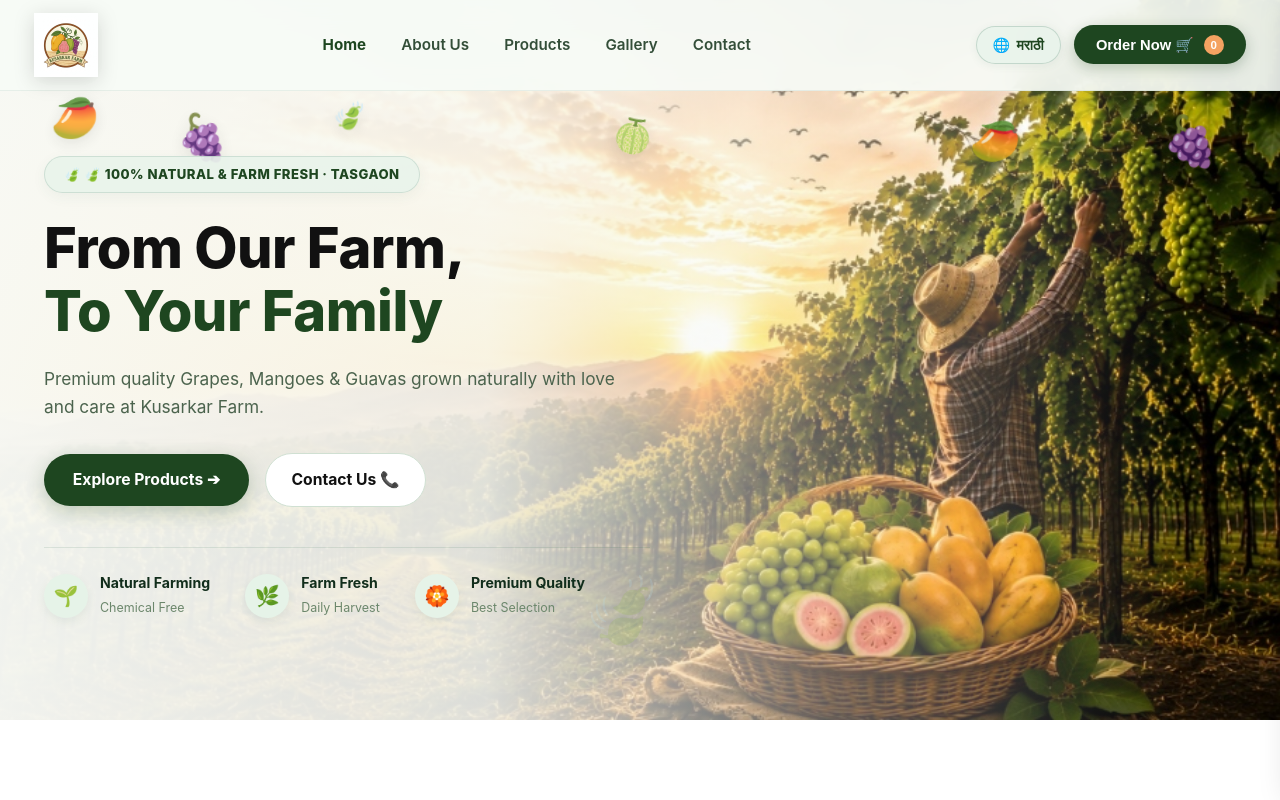
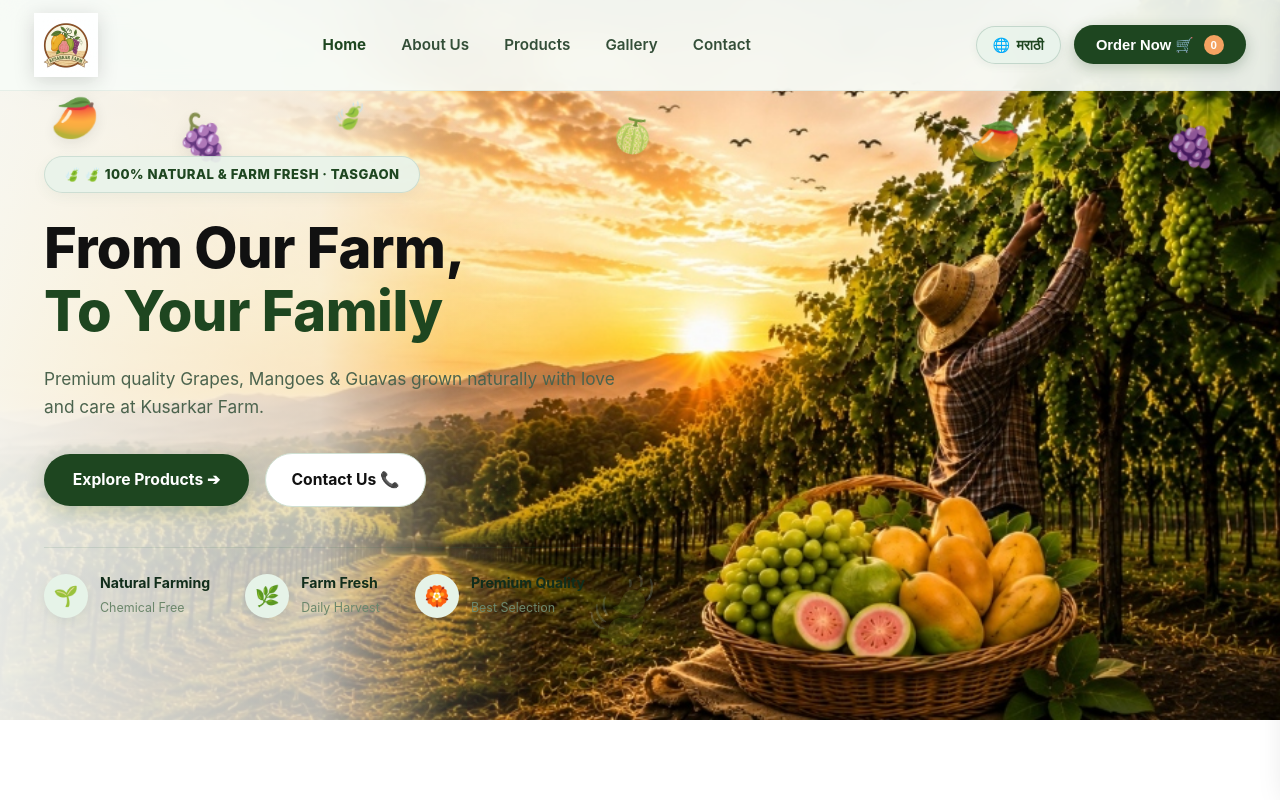
Before and after one commit to pranotikusarkar873-lgtm/kusarkar-farm, a React (Vite) app: page / in a window 1280 px wide. Shown: the top 800 px of the page. Built offline with nearby package versions, Linux system fonts and the light colour scheme; no server answers; a web font is replaced by a local one.

Commit message:
Restrict white shade gradient strictly to text column boundary (35%) leaving entire vineyard clear

```diff
--- a/src/index.css
+++ b/src/index.css
@@ -283,7 +283,7 @@ ul {
 .hero-banner-overlay {
   position: absolute;
   inset: 0;
-  background: linear-gradient(90deg, rgba(248, 250, 246, 0.97) 0%, rgba(248, 250, 246, 0.88) 38%, rgba(248, 250, 246, 0.35) 65%, transparent 92%);
+  background: linear-gradient(90deg, rgba(248, 250, 246, 0.92) 0%, rgba(248, 250, 246, 0.70) 25%, rgba(248, 250, 246, 0.15) 35%, transparent 42%);
 }
 
 .hero-tag-glass {
```
